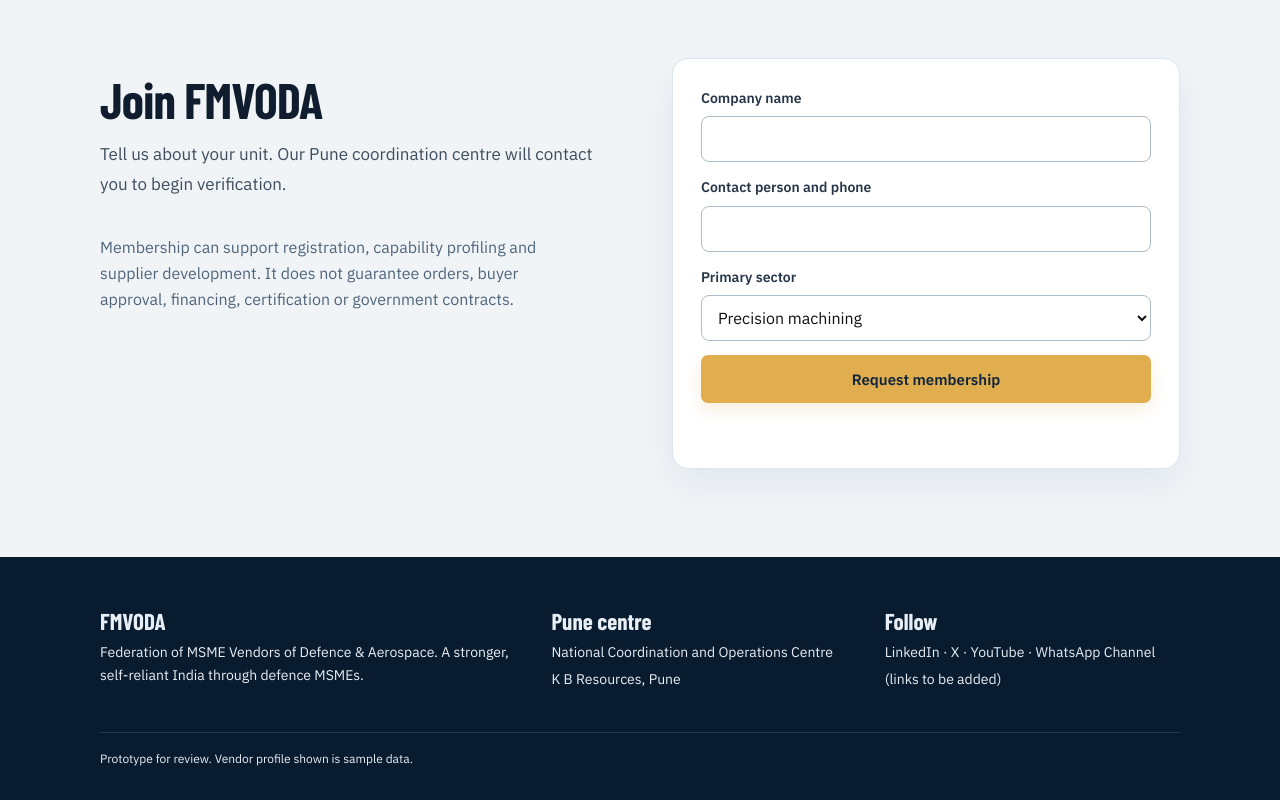
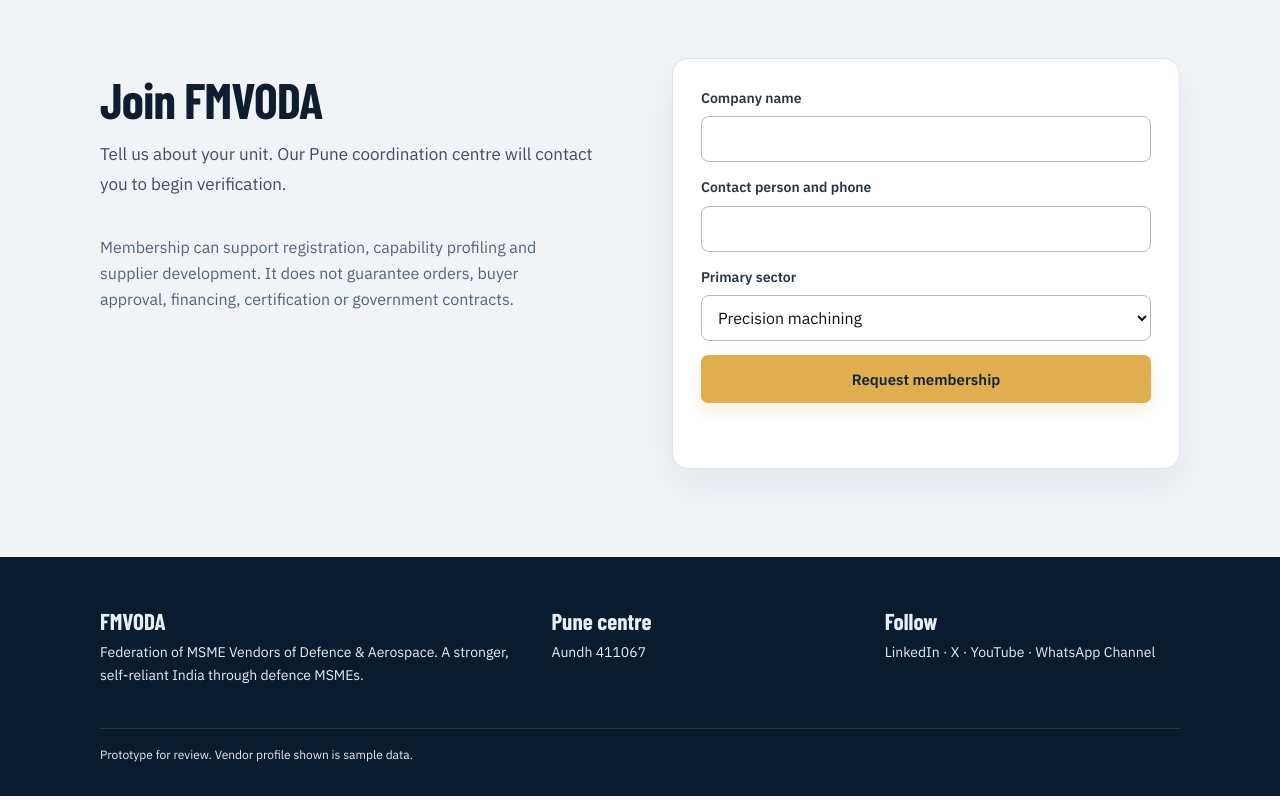
Before and after one commit to bhushanp9/fmvoda-website, a plain HTML site: page index.html in a window 1280 px wide. Shown: the part 2744-3544 px from the top of the page. Drawn offline with nearby package versions, Linux system fonts and the light colour scheme.

Commit message:
Update footer content and address in index.html

```diff
--- a/index.html
+++ b/index.html
@@ -253,8 +253,8 @@ button,.btn{opacity:1!important}
 
 <footer><div class="wrap">
 <div><h3>FMVODA</h3><p>Federation of MSME Vendors of Defence &amp; Aerospace. A stronger, self-reliant India through defence MSMEs.</p></div>
-<div><h3>Pune centre</h3><p>National Coordination and Operations Centre</p><p>K B Resources, Pune</p></div>
-<div><h3>Follow</h3><p>LinkedIn · X · YouTube · WhatsApp Channel</p><p>(links to be added)</p></div>
+<div><h3>Pune centre</h3><p>Aundh 411067</p></div>
+<div><h3>Follow</h3><p>LinkedIn · X · YouTube · WhatsApp Channel</p></div>
 <div class="fine">Prototype for review. Vendor profile shown is sample data.</div>
 </div></footer>
 
```
